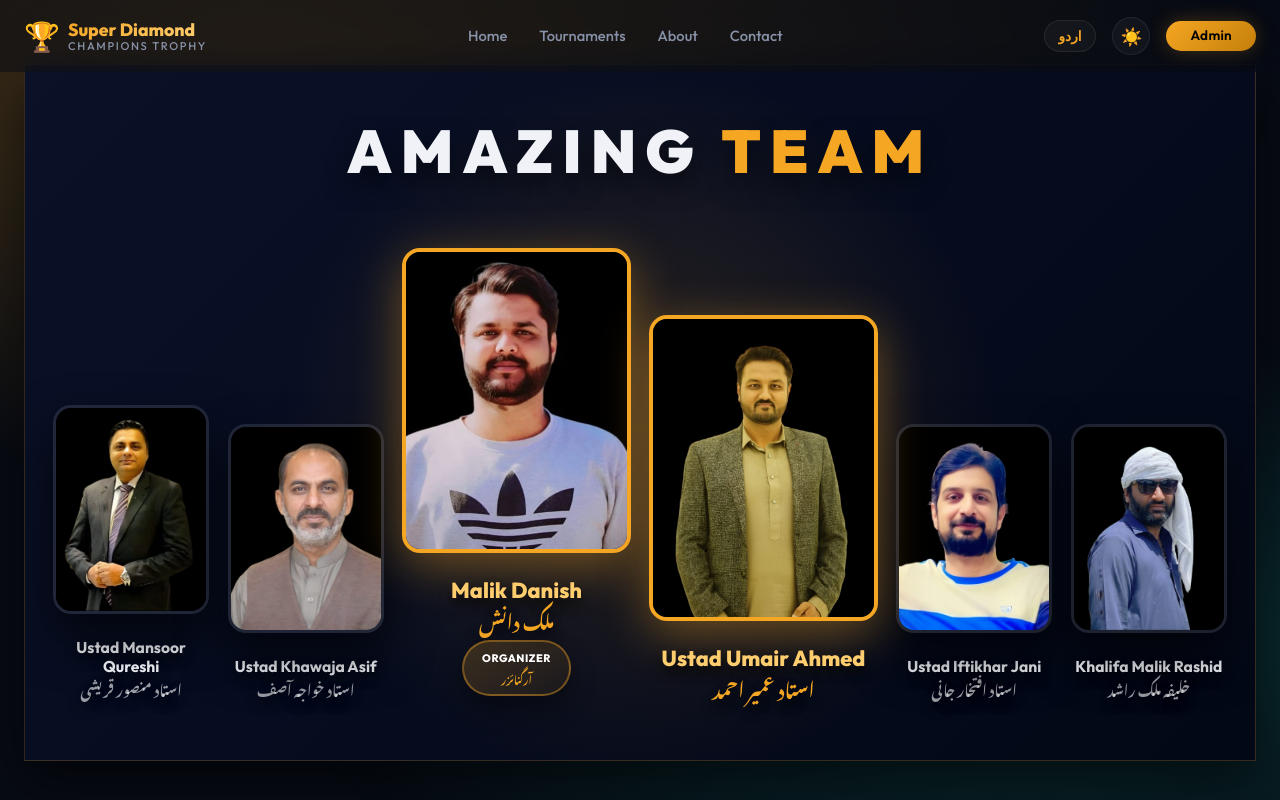
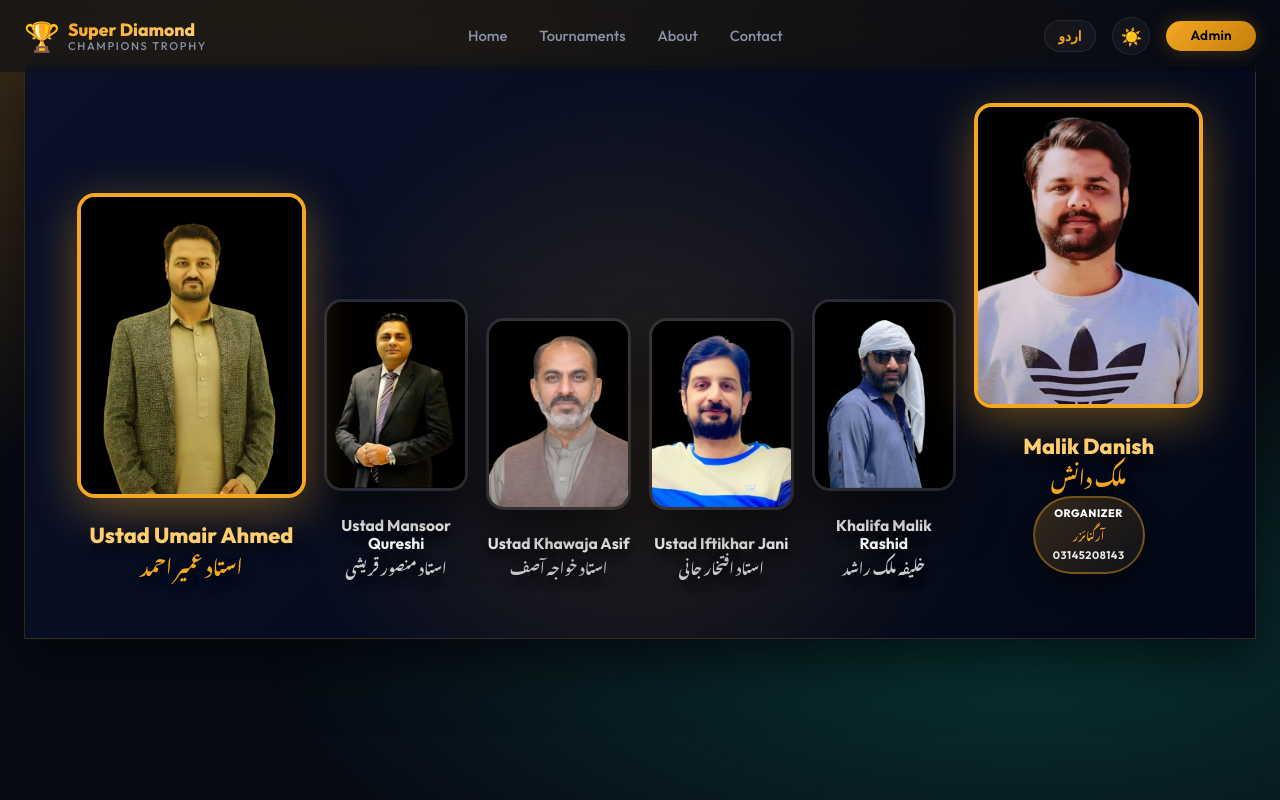
Before and after one commit to malikdanishdani4-wq/super-diamond-champions, a Next.js app: page / in a window 1280 px wide. Shown: the top 800 px of the page. Built offline with nearby package versions, Linux system fonts and the light colour scheme; no server answers; the database is empty.

Commit message:
style: adjust team poster symmetry and improve text readability

```diff
--- a/src/components/ui/AmazingTeam.module.css
+++ b/src/components/ui/AmazingTeam.module.css
@@ -31,18 +31,7 @@
   z-index: 0;
 }
 
-.posterTitle {
-  text-align: center;
-  font-size: 5cqw;
-  font-weight: 900;
-  color: var(--text-primary);
-  margin-bottom: 4cqw;
-  position: relative;
-  z-index: 1;
-  text-transform: uppercase;
-  letter-spacing: 0.15em;
-  text-shadow: 0 1cqw 2cqw rgba(0,0,0,0.5);
-}
+
 
 .accent {
   color: var(--gold);
@@ -70,7 +59,7 @@
 }
 
 .memberColumn.regular {
-  width: 13cqw;
+  width: 12cqw;
   z-index: 1;
 }
 
@@ -108,7 +97,7 @@
 .enName {
   font-size: 1.3cqw;
   font-weight: 700;
-  color: var(--text-primary);
+  color: #ffffff;
   line-height: 1.2;
   margin-bottom: 0.5cqw;
   text-shadow: 0 0.5cqw 1cqw rgba(0,0,0,0.8);
@@ -117,7 +106,7 @@
 .urName {
   font-size: 1.2cqw;
   font-weight: 500;
-  color: rgba(255,255,255,0.6);
+  color: #cccccc;
   font-family: 'Jameel Noori Nastaleeq', 'Noto Nastaliq Urdu', serif;
   line-height: 1;
   text-shadow: 0 0.5cqw 1cqw rgba(0,0,0,0.8);
@@ -161,6 +150,15 @@
   margin-top: 0.2cqw;
 }
 
+.contactNum {
+  font-size: 0.9cqw;
+  font-weight: 700;
+  color: #fff;
+  letter-spacing: 0.05em;
+  margin-top: 0.4cqw;
+  opacity: 0.9;
+}
+
 /* Fallback for browsers that don't support container queries perfectly on very small screens */
 @media (max-width: 480px) {
   .posterTitle {
@@ -189,7 +187,7 @@
     font-size: 1.4vw;
   }
 
-  .enRole, .urRole {
+  .enRole, .urRole, .contactNum {
     font-size: 1vw;
   }
 }
--- a/src/components/ui/AmazingTeam.tsx
+++ b/src/components/ui/AmazingTeam.tsx
@@ -5,6 +5,13 @@ import styles from "./AmazingTeam.module.css";
 import { useLanguage } from "@/context/LanguageContext";
 
 const posterMembers = [
+  {
+    id: "umair-ahmed",
+    type: "featured",
+    enName: "Ustad Umair Ahmed",
+    urName: "استاد عمیر احمد",
+    image: "/images/team/Ustad Umair Ahmed.jpeg",
+  },
   {
     id: "mansoor-qureshi",
     type: "regular",
@@ -20,22 +27,6 @@ const posterMembers = [
     image: "/images/team/Ustad Khawaja Asif.jpeg",
   },
   {
-    id: "malik-danish",
-    type: "featured",
-    enName: "Malik Danish",
-    urName: "ملک دانش",
-    enRole: "Organizer",
-    urRole: "آرگنائزر",
-    image: "/images/team/Malik Danish - Organizer.jpeg",
-  },
-  {
-    id: "umair-ahmed",
-    type: "featured",
-    enName: "Ustad Umair Ahmed",
-    urName: "استاد عمیر احمد",
-    image: "/images/team/Ustad Umair Ahmed.jpeg",
-  },
-  {
     id: "iftikhar-jani",
     type: "regular",
     enName: "Ustad Iftikhar Jani",
@@ -49,6 +40,16 @@ const posterMembers = [
     urName: "خلیفہ ملک راشد",
     image: "/images/team/Khalifa Malik Rashid.jpeg",
   },
+  {
+    id: "malik-danish",
+    type: "featured",
+    enName: "Malik Danish",
+    urName: "ملک دانش",
+    enRole: "Organizer",
+    urRole: "آرگنائزر",
+    contact: "03145208143",
+    image: "/images/team/Malik Danish - Organizer.jpeg",
+  },
 ];
 
 export default function AmazingTeam() {
@@ -60,9 +61,6 @@ export default function AmazingTeam() {
         <div className={styles.posterContainer}>
           <div className={styles.posterGlow} />
 
-          <h2 className={styles.posterTitle}>
-            Amazing <span className={styles.accent}>Team</span>
-          </h2>
 
           <div className={styles.posterGrid}>
             {posterMembers.map((member) => (
@@ -87,6 +85,9 @@ export default function AmazingTeam() {
                     <div className={styles.roleWrapper}>
                       <span className={styles.enRole}>{member.enRole}</span>
                       <span className={styles.urRole}>{member.urRole}</span>
+                      {member.contact && (
+                        <span className={styles.contactNum}>{member.contact}</span>
+                      )}
                     </div>
                   )}
                 </div>
```
